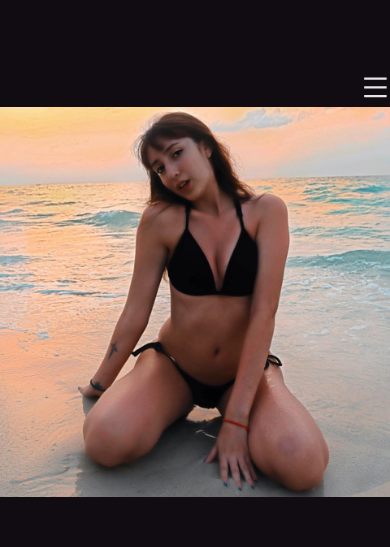
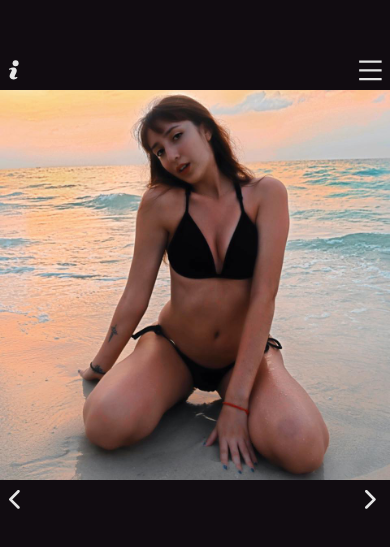
Before and after one commit to Josh-Diamond/mg_photography_frontend, a React (Create React App) app in the folder client/: page /gallery in a window 390 px wide. Shown: the part 137-684 px from the top of the page. Built offline with nearby package versions, Linux system fonts and the light colour scheme.

Commit message:
mobile version

```diff
--- a/client/src/views/Pictures.jsx
+++ b/client/src/views/Pictures.jsx
@@ -126,6 +126,37 @@ export default function Pictures({ history }) {
                     flexDirection: 'column'
                 },
             })}>
+                {/* top mobile row */}
+                <section className={css({
+                    // border: '1px solid red',
+                    width: '100vw',
+                    display: 'flex',
+                    justifyContent: 'space-between',
+                    alignItems: 'center'
+                })}>
+                <TiInfoLarge className={css({
+                        '@media (max-width: 900px)': {
+                            fontSize: '2.5rem',
+                            cursor: 'pointer',
+                            color: '#e6e6e6',
+                            transition: '.4s',
+                            alignSelf: 'flex-end',
+                            position: 'relative',
+                            // top: '-10px',
+                            // left: '10%'
+                            paddingBottom: '5px',
+                            // paddingLeft: '5px'
+                        },
+                        '@media (max-width: 1200px)': {
+                            fontSize: '1.8rem'
+                        },
+                        // '@media (max-width: 600px)': {
+                        //     top: '-7%'
+                        // },
+                    "&:hover": {
+                        color: '#41cc66',
+                    }
+                    })} />
                 <AiOutlineMenu className={css({
                         '@media (max-width: 900px)': {
                             fontSize: '2.5rem',
@@ -136,7 +167,8 @@ export default function Pictures({ history }) {
                             position: 'relative',
                             // top: '-10px',
                             // left: '10%'
-                            paddingBottom: '5px'
+                            paddingBottom: '5px',
+                            paddingRight: '5px'
                         },
                         '@media (max-width: 1200px)': {
                             fontSize: '1.8rem'
@@ -148,6 +180,8 @@ export default function Pictures({ history }) {
                         color: '#41cc66',
                     }
                     })} onClick={() => setOpenMenu(true)} />
+                </section>
+
                 <img src={selected} className={css({
                     maxHeight: '100vh',
                     maxWidth: '100vw',
@@ -162,6 +196,64 @@ export default function Pictures({ history }) {
                             maxHeight: '94vh'
                             },
                 })} />
+
+                {/* bottom mobile row */}
+                <section className={css({
+                    // border: '1px solid red',
+                    width: '100vw',
+                    display: 'flex',
+                    justifyContent: 'space-between',
+                    alignItems: 'center'
+                })}>
+                <IoIosArrowBack className={css({
+                        '@media (max-width: 900px)': {
+                            fontSize: '2.5rem',
+                            cursor: 'pointer',
+                            color: '#e6e6e6',
+                            transition: '.4s',
+                            alignSelf: 'flex-end',
+                            position: 'relative',
+                            // top: '-10px',
+                            // left: '10%'
+                            paddingTop: '5px',
+                            // paddingLeft: '5px'
+                        },
+                        '@media (max-width: 1200px)': {
+                            fontSize: '1.8rem'
+                        },
+                        // '@media (max-width: 600px)': {
+                        //     top: '-7%'
+                        // },
+                    "&:hover": {
+                        color: '#41cc66',
+                    }
+                    })} />
+                <IoIosArrowForward className={css({
+                        '@media (max-width: 900px)': {
+                            fontSize: '2.5rem',
+                            cursor: 'pointer',
+                            color: '#e6e6e6',
+                            transition: '.4s',
+                            alignSelf: 'flex-end',
+                            position: 'relative',
+                            // top: '-10px',
+                            // left: '10%'
+                            paddingTop: '5px',
+                            paddingRight: '5px'
+                        },
+                        '@media (max-width: 1200px)': {
+                            fontSize: '1.8rem'
+                        },
+                        // '@media (max-width: 600px)': {
+                        //     top: '-7%'
+                        // },
+                    "&:hover": {
+                        color: '#41cc66',
+                    }
+                    })} />
+                </section>
+                {/* end bottom mobile row */}
+
             </section>
             <section className={ openMenu ? css({
                 display: 'flex',
```
